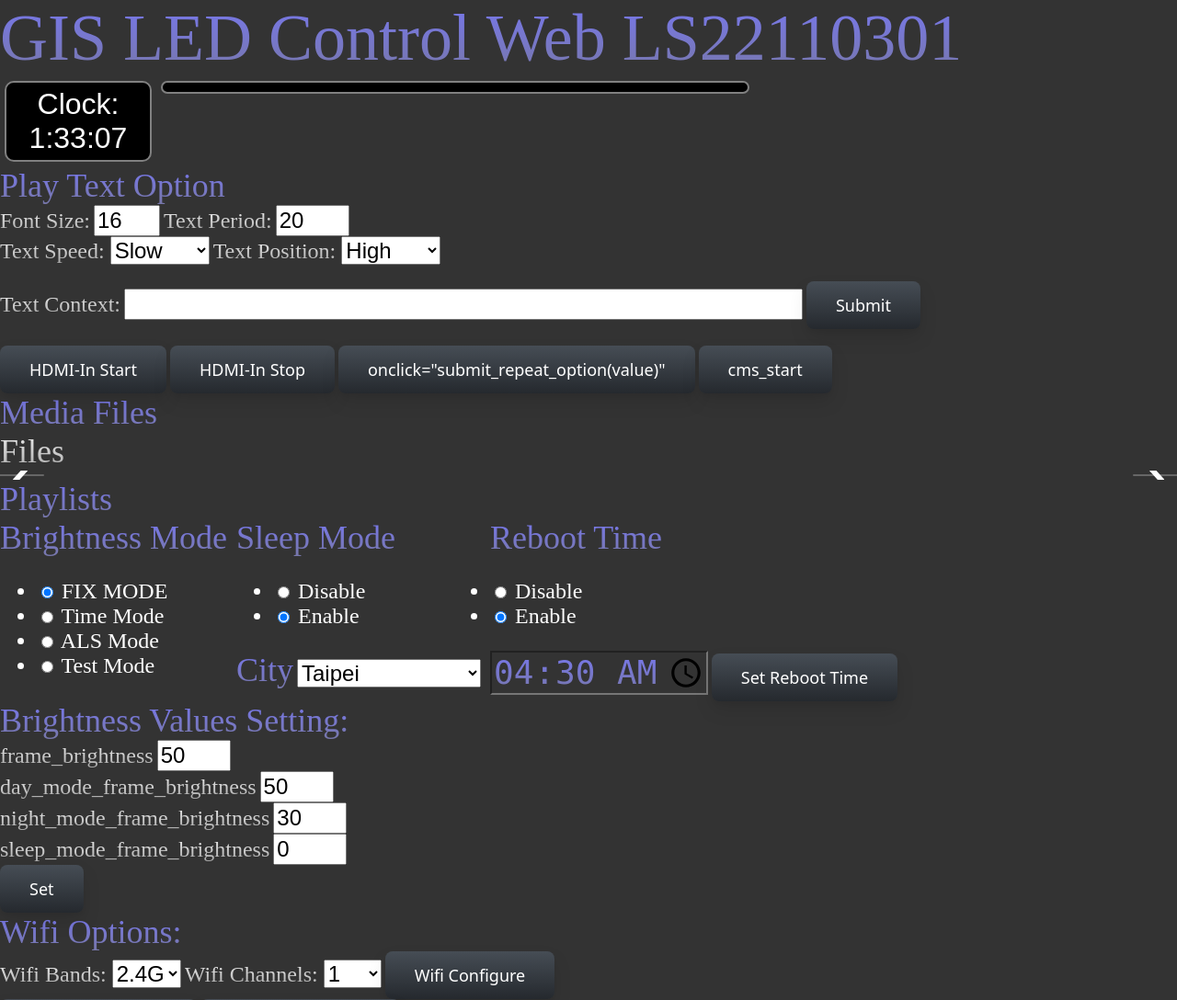
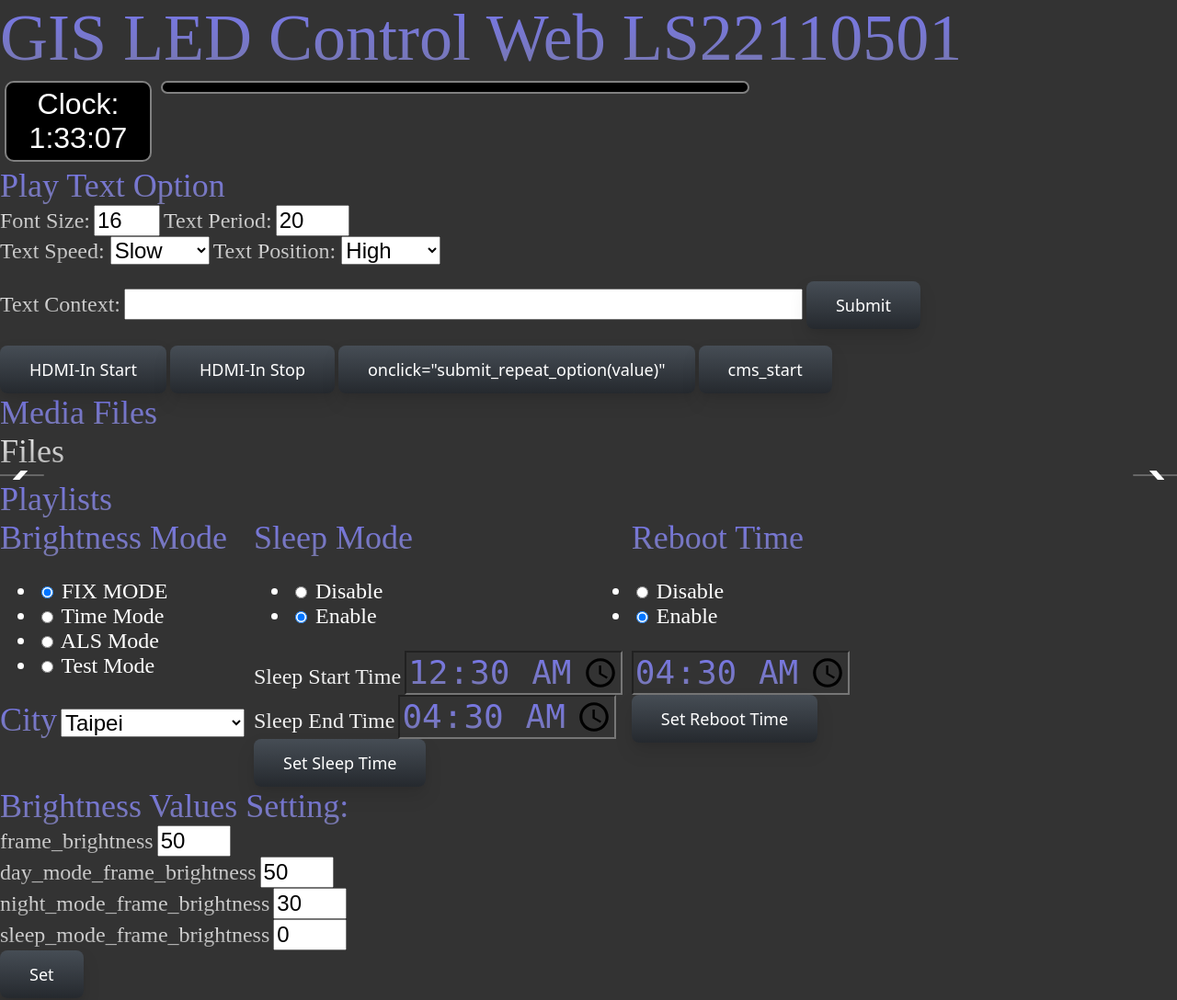
Before and after one commit to airjason13/pyLed_Server, a Flask app: page / in a window 1280 px wide. Shown: the top 1088 px of the page at 92% size. Run offline with Flask 2, Linux system fonts and the light colour scheme; parts of the project's set-up code (start-up, migrations or seed data) failed here and were passed over; some libraries are stand-ins or nearby versions.

Commit message:
1. add sleep time in web apge

```diff
--- a/global_def.py
+++ b/global_def.py
@@ -3,7 +3,7 @@ import platform
 import os
 from pathlib import Path
 """Software version"""
-version = "LS221103001"
+version = "LS221105001"
 
 
 def get_led_role():
--- a/routes.py
+++ b/routes.py
@@ -188,6 +188,42 @@ def get_reboot_time_default():
     log.debug("reboot_time = %s", reboot_time)
     return reboot_time
 
+def get_sleep_start_time_default():
+    sleep_start_time = "11:50"
+    root_dir = os.path.dirname(sys.modules['__main__'].__file__)
+    led_config_dir = os.path.join(root_dir, 'video_params_config')
+    if os.path.isfile(os.path.join(led_config_dir, ".sleep_time_config")) is False:
+        init_sleep_time_params()
+        # init_reboot_params()
+
+    with open(os.path.join(led_config_dir, ".sleep_time_config"), "r") as f:
+        lines = f.readlines()
+    f.close()
+    for line in lines:
+        if "sleep_start_time" in line:
+            sleep_start_time = line.split("=")[1]
+    log.debug("sleep_start_time = %s", sleep_start_time)
+    return sleep_start_time
+
+
+def get_sleep_end_time_default():
+    sleep_end_time = "11:50"
+    root_dir = os.path.dirname(sys.modules['__main__'].__file__)
+    led_config_dir = os.path.join(root_dir, 'video_params_config')
+    if os.path.isfile(os.path.join(led_config_dir, ".sleep_time_config")) is False:
+        init_sleep_time_params()
+        # init_reboot_params()
+
+    with open(os.path.join(led_config_dir, ".sleep_time_config"), "r") as f:
+        lines = f.readlines()
+    f.close()
+    for line in lines:
+        if "sleep_end_time" in line:
+            sleep_end_time = line.split("=")[1]
+    log.debug("sleep_end_time = %s", sleep_end_time)
+    return sleep_end_time
+
+
 @app.route('/play_with_refresh_page/<filename>')
 def play_with_refresh_page(filename):
     log.debug("route play filename : %s", filename)
@@ -290,6 +326,7 @@ def set_text_period(period):
     send_message(set_text_period=str(period))
     status_code = Response(status=200)
     return status_code
+
 
 @app.route('/start_color_test/<data>', methods=['POST'])
 def start_color_test(data):
@@ -424,6 +461,7 @@ def init_video_params():
     config_file.close()
     os.system('sync')
 
+
 def init_reboot_params():
     content_lines = [
         "reboot_mode_enable=1\n",
@@ -436,6 +474,21 @@ def init_reboot_params():
     config_file.writelines(content_lines)
     config_file.close()
     os.system('sync')
+
+
+def init_sleep_time_params():
+    content_lines = [
+        "sleep_start_time=00:30\n",
+        "sleep_end_time=04:30\n",
+    ]
+    root_dir = os.path.dirname(sys.modules['__main__'].__file__)
+    led_config_dir = os.path.join(root_dir, 'video_params_config')
+    file_uri = os.path.join(led_config_dir, ".sleep_time_config")
+    config_file = open(file_uri, 'w')
+    config_file.writelines(content_lines)
+    config_file.close()
+    os.system('sync')
+
 
 def get_brightness_value_default():
     root_dir = os.path.dirname(sys.modules['__main__'].__file__)
@@ -605,13 +658,6 @@ class BrightnessAlgoForm(Form):
     )
 
 
-    '''reboot_mode_input = DateTimeField(
-        "Reboot Time",
-        id="reboot_mode_input",
-        # default=datetime.datetime.now().strftime("%H:%M"),
-        render_kw=style,
-    )'''
-
 @app.route('/remove_media_file/<data>', methods=['POST'])
 def remove_media_file(data):
     log.debug("route remove_media_file data : %s", data)
@@ -701,6 +747,16 @@ def set_reboot_time(data):
     send_message(set_reboot_time=data)
     status_code = Response(status=200)
     return status_code
+
+
+@app.route('/set_sleep_time/<data>', methods=['POST'])
+def set_sleep_time(data):
+    log.debug("set_sleep_time, data = %s", data)
+
+    send_message(set_sleep_time=data)
+    status_code = Response(status=200)
+    return status_code
+
 
 @app.route('/set_target_city/<data>', methods=['POST'])
 def set_target_city(data):
@@ -923,8 +979,12 @@ def index():
     # get brightness setting values
     brightnessvalues = get_brightness_value_default()
     reboot_time = get_reboot_time_default()
+    sleep_start_time = get_sleep_start_time_default()
+    sleep_end_time = get_sleep_end_time_default()
+
 
     return render_template("index.html", files=maps, playlist_nest_dict=playlist_nest_dict,
                            repeat_option=routes_repeat_option, text_size=route_text_size,
                            text_content=route_text_content, text_period=20, form=brightnessAlgoform,
-                           brightnessvalues=brightnessvalues, reboot_time=reboot_time)
+                           brightnessvalues=brightnessvalues, reboot_time=reboot_time,
+                           sleep_start_time=sleep_start_time, sleep_end_time=sleep_end_time)
--- a/templates/index.html
+++ b/templates/index.html
@@ -236,7 +236,7 @@ function remove_playlist(playlist) {
 
 function remove_file_from_playlist(playlist, file ) {
     data = "playlist:" + playlist + ";file:" + file
-    /*alert("data :" + data)*/
+    /*alert("data :" + data);*/
     var url = "/remove_file_from_playlist/" + data;
     $.post(url, {
         /*javascript_data: data*/
@@ -245,7 +245,7 @@ function remove_file_from_playlist(playlist, file ) {
 
 function submit_frame_brightness_mode_option(){
     /*var frame_brightness_mode = document.querySelector('input[name="brightness_mode_switcher"]:checked').value;
-    alert(frame_brightness_mode)*/
+    alert(frame_brightness_mode);*/
 
     var data = document.querySelector('input[name="brightness_mode_switcher"]:checked').value;
 
@@ -262,7 +262,7 @@ function submit_sleep_mode_option(){
     alert(sleep_mode)*/
 
     var data = document.querySelector('input[name="sleep_mode_switcher"]:checked').value;
-    alert(data)
+    alert(data);
     /* alert("data:" + data)*/
     var url = "/set_sleep_mode/" + data;
     $.post(url, {
@@ -295,7 +295,7 @@ function submit_target_city_option(){
 
 function submit_reboot_option(){
     var data = document.querySelector('input[name="reboot_mode_switcher"]:checked').value;
-    alert("Reboot Mode : " + data)
+    alert("Reboot Mode : " + data);
     var url = "/set_reboot_mode/" + data;
     $.post(url, {
         /*javascript_data: data*/
@@ -304,8 +304,21 @@ function submit_reboot_option(){
 
 function submit_reboot_time_option(){
     var data = document.getElementById("appt-time").value;
-    alert("Reboot Time : " + data)
+    alert("Reboot Time : " + data);
     var url = "/set_reboot_time/" + data;
+    $.post(url, {
+        /*javascript_data: data*/
+        });
+}
+
+function submit_sleep_time_option(){
+    var sleep_start_time = document.getElementById("app-sleep-start-time").value;
+    var sleep_end_time = document.getElementById("app-sleep-end-time").value;
+    alert("Sleep Start Time : " + sleep_start_time);
+    alert("Sleep End Time : " + sleep_end_time);
+    data = sleep_start_time + ";" + sleep_end_time
+    alert("data : " + data);
+    var url = "/set_sleep_time/" + data;
     $.post(url, {
         /*javascript_data: data*/
         });
@@ -525,6 +538,13 @@ function submit_reboot_time_option(){
                         -webkit-text-fill-color: transparent;
                         " ><font color="#0000FF">{{ form.brightness_mode_switcher.label() }}</font></label>
                 {{ form.brightness_mode_switcher(onchange="submit_frame_brightness_mode_option()") }}
+        <label style="font-size:36px;
+                        background: -webkit-linear-gradient(#77e, #77a);
+                        -webkit-background-clip: text;
+                        -webkit-text-fill-color: transparent;
+                        " ><font color="#0000FF">{{ form.city_selectfiled.label() }}</font></label>
+                {{ form.city_selectfiled(onchange="submit_target_city_option()") }}
+
         </div>
     <div style="float:left;margin-right:10px;">
         <label style="font-size:36px;
@@ -533,13 +553,29 @@ function submit_reboot_time_option(){
                         -webkit-text-fill-color: transparent;
                         " ><font color="#0000FF">{{ form.sleep_mode_switcher.label() }}</font></label>
                 {{ form.sleep_mode_switcher(onchange="submit_sleep_mode_option()") }}
-        <label style="font-size:36px;
-                        background: -webkit-linear-gradient(#77e, #77a);
+        <label style="font-size:24px;
+                        background: -webkit-linear-gradient(#eee, #eee);
                         -webkit-background-clip: text;
                         -webkit-text-fill-color: transparent;
-                        " ><font color="#0000FF">{{ form.city_selectfiled.label() }}</font></label>
-                {{ form.city_selectfiled(onchange="submit_target_city_option()") }}
-
+                        " ><font color="#FFFFFF">Sleep Start Time</font></label>
+        <input style="font-size:36px;
+                    background: -webkit-linear-gradient(#77e, #77a);
+                    -webkit-background-clip: text;
+                    -webkit-text-fill-color: transparent;
+                    " id="app-sleep-start-time" type="time" name="app-sleep-start-time" value={{sleep_start_time}}  />
+        <br>
+        <label style="font-size:24px;
+                        background: -webkit-linear-gradient(#eee, #eee);
+                        -webkit-background-clip: text;
+                        -webkit-text-fill-color: transparent;
+                        " ><font color="#FFFFFF">Sleep End Time</font></label>
+        <input style="font-size:36px;
+                    background: -webkit-linear-gradient(#77e, #77a);
+                    -webkit-background-clip: text;
+                    -webkit-text-fill-color: transparent;
+                    " id="app-sleep-end-time" type="time" name="app-sleep-end-time" value={{sleep_end_time}}  />
+        <br>
+        <input class="button-84" type="submit" id="sleep_time_confirm" name="sleep_time_confirm" value="Set Sleep Time" onclick="submit_sleep_time_option()">
         </div>
     <div>
             <label style="font-size:36px;
@@ -555,6 +591,7 @@ function submit_reboot_time_option(){
                     -webkit-background-clip: text;
                     -webkit-text-fill-color: transparent;
                     " id="appt-time" type="time" name="appt-time" value={{reboot_time}}  />
+            <br>
             <input class="button-84" type="submit" id="reboot_time_confirm" name="reboot_time_confirm" value="Set Reboot Time" onclick="submit_reboot_time_option()">
         </div>
     <div style="clear:both;"></div>
--- a/templates/navbar.html
+++ b/templates/navbar.html
@@ -1,2 +1,2 @@
 <link rel="stylesheet" href="{{ url_for('static',    filename='template.css') }}">
-<label class="logo" herf="/"><font color="#CD99F5">GIS LED Control Web LS22110301 </label>
+<label class="logo" herf="/"><font color="#CD99F5">GIS LED Control Web LS22110501</label>
```
Also changed, not shown: c_mainwindow.py (+10 -0 lines), utils/file_utils.py (+50 -0 lines), 1 other file.
